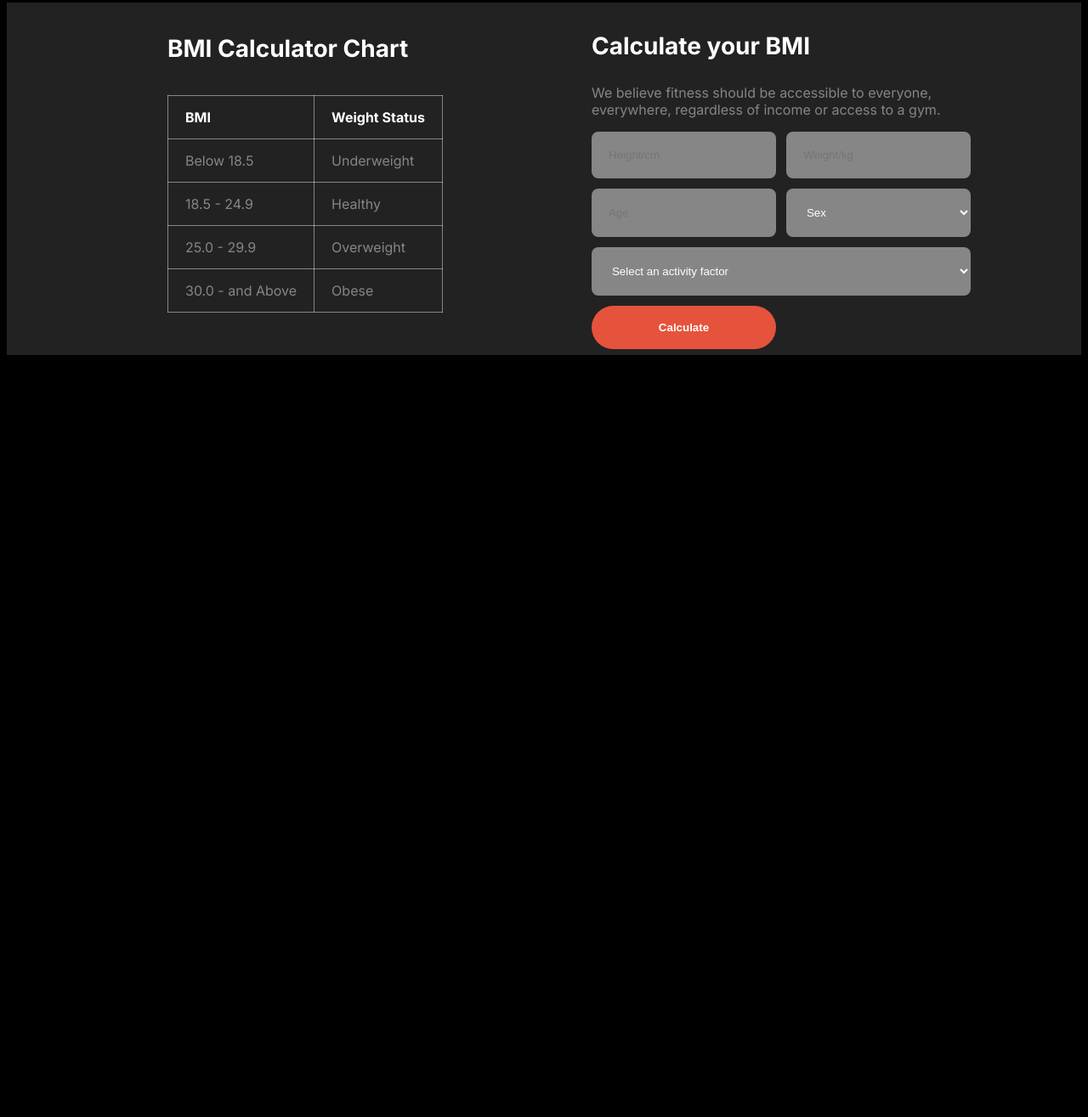
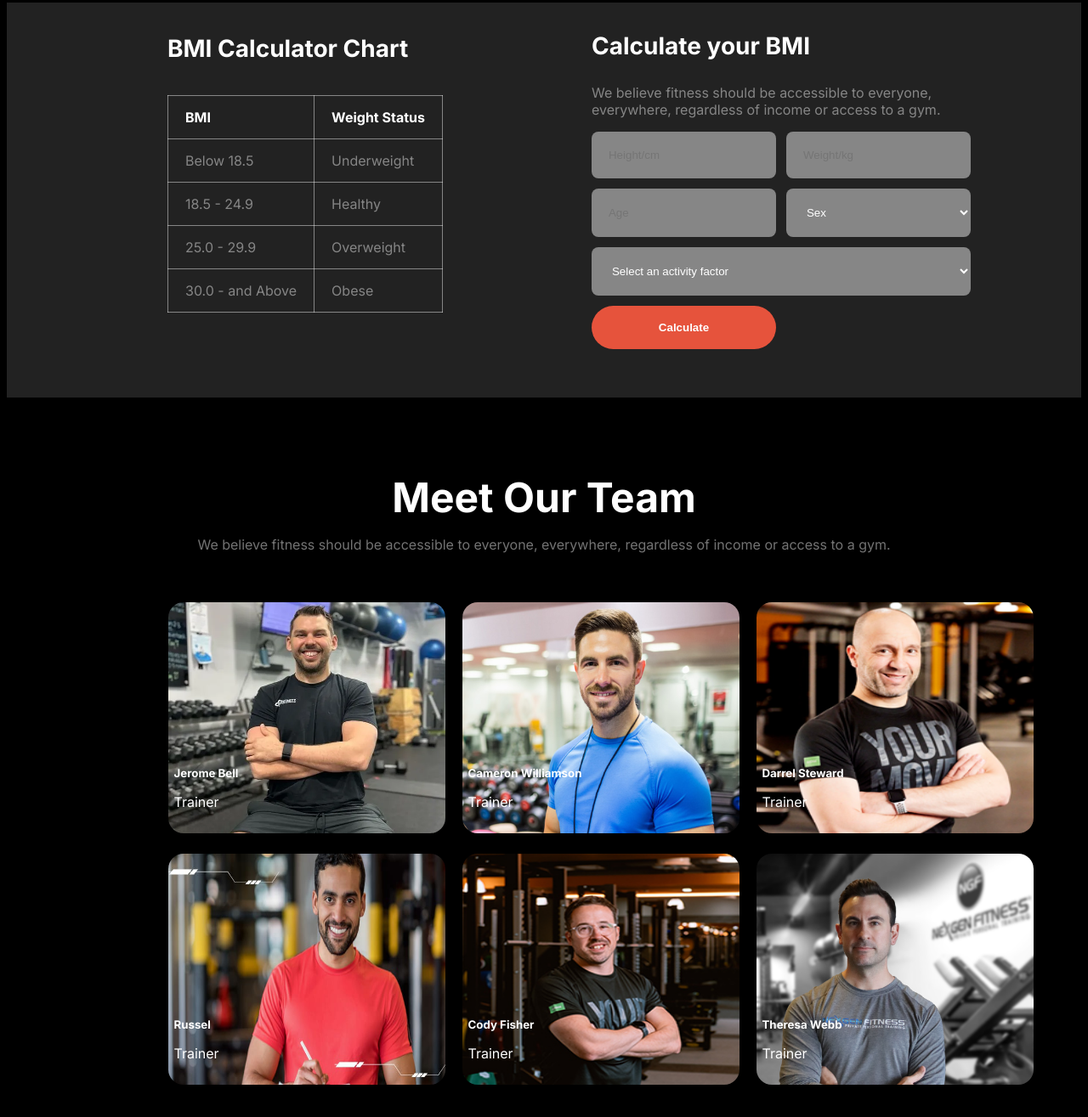
Before and after one commit to khalid199701/programming-hero-assignment2, a plain HTML site: page index.html in a window 1280 px wide. Shown: the part 1979-3294 px from the top of the page at 85% size. Before the commit the page ends 2405 px from the top, so only its background shows below. Drawn offline with Linux system fonts and the light colour scheme.

Commit message:
team done

```diff
--- a/index.html
+++ b/index.html
@@ -129,6 +129,57 @@
             </div>
 
         </section>
+
+        <section class="team">
+            <h3 class="team-title">Meet Our Team</h3>
+            <p class="team-des des-color">We believe fitness should be accessible to everyone, everywhere, regardless of income or access to a gym.</p>
+            <div class="members">
+                <div class="team-container fnt-color">
+                    <img src="images/trainer1.png" alt="" class="member-img">
+                    <div class="member-iden">
+                        <h5 class="member-name">Jerome Bell</h5>
+                        <p class="member-title">Trainer</p>
+                    </div>
+                </div>
+                <div class="team-container">
+                    <img src="images/trainer2.png" alt="" class="member-img">
+                    <div class="member-iden">
+                        <h5 class="member-name">Cameron Williamson</h5>
+                        <p class="member-title">Trainer</p>
+                    </div>
+
+                    <div class="member-iden"></div>
+                </div>
+                <div class="team-container">
+                    <img src="images/trainer3.png" alt="" class="member-img">
+                    <div class="member-iden">
+                        <h5 class="member-name">Darrel Steward</h5>
+                        <p class="member-title">Trainer</p>
+                    </div>
+                </div>
+                <div class="team-container">
+                    <img src="images/trainer4.png" alt="" class="member-img">
+                    <div class="member-iden">
+                        <h5 class="member-name">Russel</h5>
+                        <p class="member-title">Trainer</p>
+                    </div>
+                </div>
+                <div class="team-container">
+                    <img src="images/trainer5.png" alt="" class="member-img">
+                    <div class="member-iden">
+                        <h5 class="member-name">Cody Fisher </h5>
+                        <p class="member-title">Trainer</p>
+                    </div>
+                </div>
+                <div class="team-container">
+                    <img src="images/trainer6.png" alt="" class="member-img">
+                    <div class="member-iden">
+                        <h5 class="member-name">Theresa Webb</h5>
+                        <p class="member-title">Trainer</p>
+                    </div>
+                </div>
+            </div>
+        </section>
     </main>
     <footer></footer>
 </body>
--- a/styles/style.css
+++ b/styles/style.css
@@ -167,6 +167,7 @@
 .bmi{
     align-items: center;
     text-align: left;
+
 }
 .bmi-title{
     font-weight: 700;
@@ -180,6 +181,7 @@
     align-items: center;
     gap: 175px;
     background-color: #222222;
+    padding-bottom: 50px;
 }
 .bmi-chart-container{
     padding-left: 189px;
@@ -212,6 +214,42 @@
 }
 .bmi-input-activity{
     grid-column: 1/span 2;
+}
+/* Team section */
+.team{
+    align-items: center;
+    margin: 88px 190px;
+}
+.team-title{
+    font-weight: 700;
+    font-size: 3rem;
+    margin-bottom: 0;
+    text-align: center;
+}
+.team-des{
+    text-align: center;
+    margin-bottom: 58px;
+}
+.members{
+    display: grid;
+    grid-template-columns: repeat(3, 1fr);
+    gap: 20px;
+}
+.team-container{
+    position: relative;
+}
+.member-img{
+    width: 20.375rem;
+    height: 17rem;
+    border-radius: 18px;
+}
+.member-iden h5{
+    margin: 0;
+}
+.member-iden{
+    position: absolute;
+    top: 70%;
+    left: 2%;
 }
 /* responsive media query */
 @media screen and (max-width: 576px) {
@@ -274,4 +312,15 @@
     .bmi-chart-container, .bmi-calculator-container{
         padding: 0 20px;
     }
+    .team{
+        margin: 30px 20px;
+    }
+    .team-des{
+        margin: 37px 20px;
+    }
+    .members{
+        grid-template-columns: repeat(1, 1fr);
+        align-items: center;
+        margin: 70px;
+    }
 }
```
